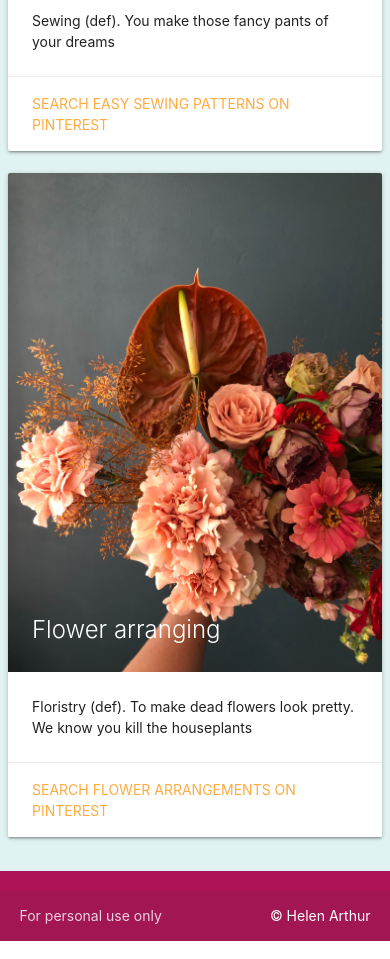
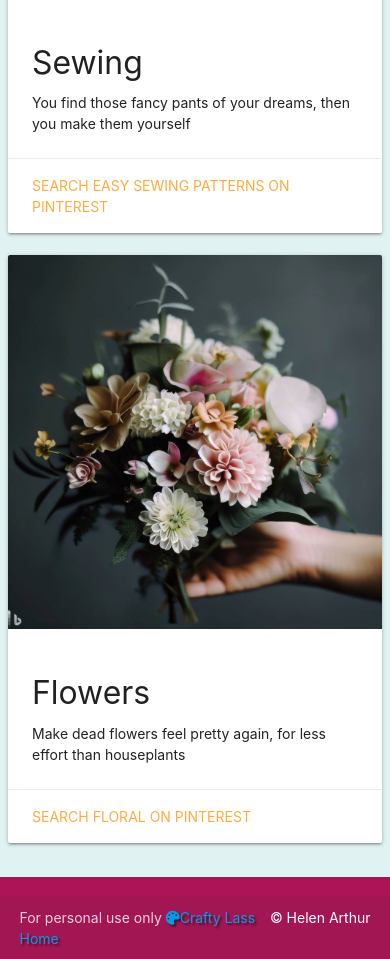
Before and after one commit to HArt11/taskmanager, a Flask app: page /tasks in a window 390 px wide. Shown: the part 1741-2700 px from the top of the page. Run offline with Flask 3, Linux system fonts and the light colour scheme; data that the repository does not hold is empty.

Commit message:
Image resize on project page. Header added to cards. Cards responsive

```diff
--- a/taskmanager/templates/base.html
+++ b/taskmanager/templates/base.html
@@ -72,12 +72,13 @@
       <div class="footer-copyright">
         <div class="container">
           For personal use only
-          <a
+        <a
             class="white-text right"
             href="https://www.linkedin.com/in/helen-arthur-86670596/"
             target="_blank"
             >&copy; Helen Arthur</a
           >
+        <a href="{{ url_for('home') }}" class="brand-logo"><i class="fas fa-palette"></i>Crafty Lass Home</a>
         </div>
       </div>
     </footer>
--- a/taskmanager/templates/complete.html
+++ b/taskmanager/templates/complete.html
@@ -2,7 +2,7 @@
 
 <img src="/static/images/papercraft1.jpg" class="responsive-img" />
 <div id="comingsoon">
-  <h1>Coming soon!</h1>
-  <h2>View your completed projects here</h2>
+  <h1>Completed Collection</h1>
+  <h2>Coming soon - the ability to view all your completed projects!</h2>
 </div>
 {% endblock %}
--- a/taskmanager/templates/tasks.html
+++ b/taskmanager/templates/tasks.html
@@ -46,10 +46,12 @@
   <div class="column">
     <div class="card">
       <div class="card-image">
-        <img src="./static/images/crochet1.jpg" />
+        <img src="./static/images/crochet2.jpg" />
         <span class="card-title">Crochet Inspiration</span>
+
         <div class="card-content">
-          <p>Crochet (def). To hook annoying wool and make things pretty</p>
+          <h4>Crochet</h4>
+          <p>Looking for pretty patterns for the annoying hook of yours? Have a look below</p>
         </div>
         <div class="card-action">
           <a href="https://www.pinterest.co.uk/search/pins/?q=crochet%20patterns&rs=typed" target="_blank">Search Crochet on Pinterest</a>
@@ -61,11 +63,13 @@
   <div class="column">
     <div class="card">
       <div class="card-image">
-        <img src="./static/images/knitting1.jpg" />
+        <img src="./static/images/knitting2.jpg" />
         <span class="card-title">Knitting Inspiration</span>
+
             <div class="card-content">
+                <h4>Knitting</h4>
                 <p>
-            Knitting (def). To stab wool and have it slide off the needles, in
+                To stab wool and have it slide off the needles, in
                 the hope to make a jumper
                 </p>
             </div>
@@ -81,11 +85,14 @@
         <div class="column">
           <div class="card">
             <div class="card-image">
-              <img src="./static/images/sewing2.jpg" />
+              <img src="./static/images/sewing3.jpg" />
               <span class="card-title">Sewing</span>
+
+
               <div class="card-content">
+                    <h4>Sewing</h4>
                     <p>
-                  Sewing (def). You make those fancy pants of your dreams
+                    You find those fancy pants of your dreams, then you make them yourself
                     </p>
               </div>
               <div class="card-action">
@@ -98,20 +105,22 @@
         <div class="column">
           <div class="card">
             <div class="card-image">
-              <img src="./static/images/flowers1.jpg" />
-              <span class="card-title">Flower arranging</span>
-            </div>
+              <img src="./static/images/floral2.jpg" />
+              <span class="card-title">Flowers</span>
+
             <div class="card-content">
+                <h4>Flowers</h4>
                 <p>
-                Floristry (def). To make dead flowers look pretty. We know you kill the houseplants
+                Make dead flowers feel pretty again, for less effort than houseplants
                 </p>
             </div>
             <div class="card-action">
         <a href="https://www.pinterest.co.uk/search/pins/?rs=ac&len=2&q=flower%20arrangements%20diy&eq=flower%20arr&etslf=6739"
-            target="_blank">Search Flower Arrangements on Pinterest</a>
+            target="_blank">Search Floral on Pinterest</a>
             </div>
 
         </div>
+
 
         {% endblock %}
       </div>
```
Also changed, not shown: README.md, taskmanager/static/images/crochet2.jpg (added), taskmanager/static/images/floral1.jpg (added), taskmanager/static/images/floral2.jpg (added), taskmanager/static/images/knitting2.jpg (added), 2 other files. Lines whose indentation alone changed are shown as unchanged.
